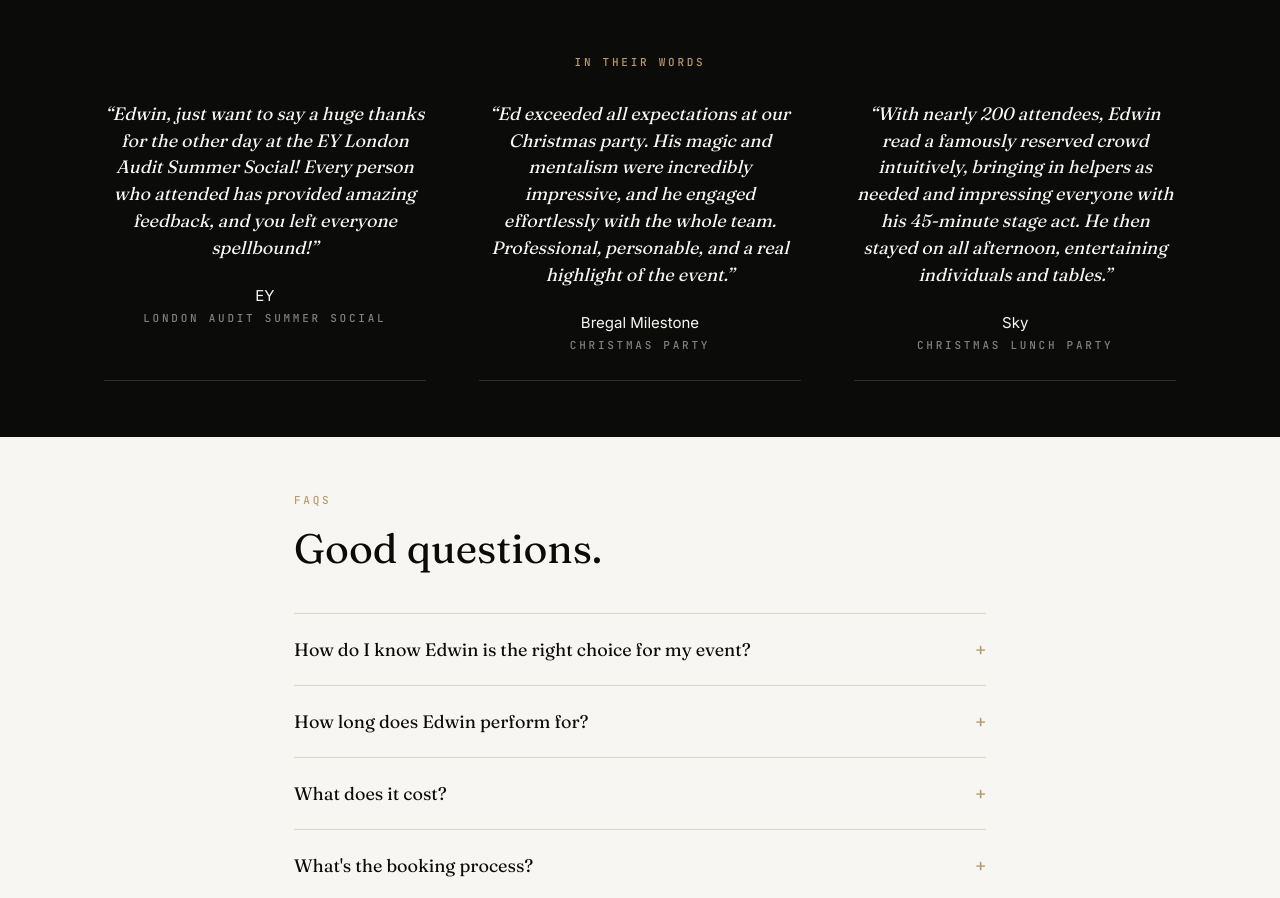
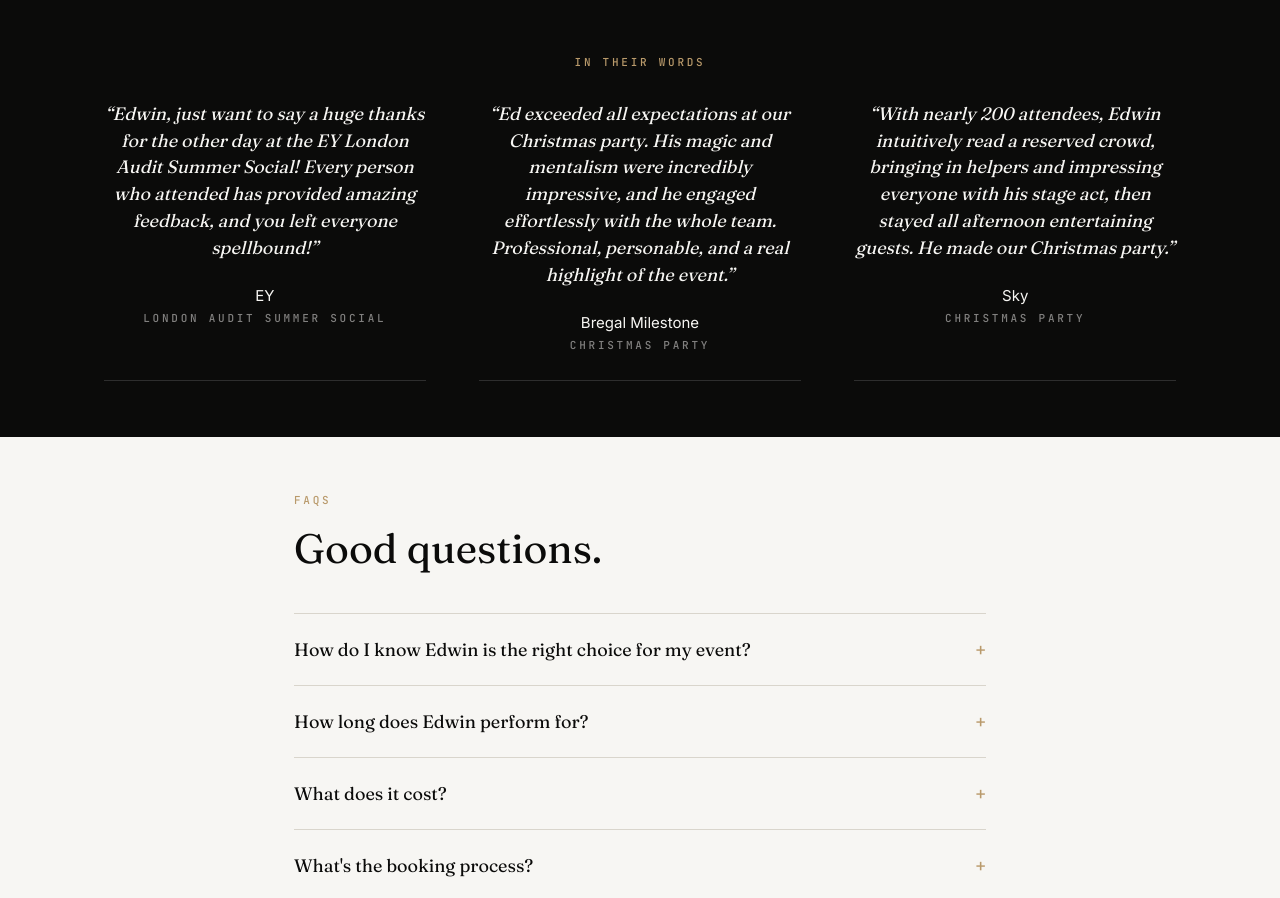
Before and after one commit to themodernmentalist/themodernmentalist-website, a Next.js app: page /corporate in a window 1280 px wide. Shown: the part 2191-3089 px from the top of the page. Built offline with nearby package versions, Linux system fonts and the light colour scheme.

Commit message:
Trim Sky quote for line-length balance, restore closing line, rename to Christmas Party

```diff
--- a/src/components/corporate/Testimonials.tsx
+++ b/src/components/corporate/Testimonials.tsx
@@ -16,9 +16,9 @@ const quotes = [
   },
   {
     quote:
-      "With nearly 200 attendees, Edwin read a famously reserved crowd intuitively, bringing in helpers as needed and impressing everyone with his 45-minute stage act. He then stayed on all afternoon, entertaining individuals and tables.",
+      "With nearly 200 attendees, Edwin intuitively read a reserved crowd, bringing in helpers and impressing everyone with his stage act, then stayed all afternoon entertaining guests. He made our Christmas party.",
     name: "Sky",
-    role: "Christmas Lunch Party",
+    role: "Christmas Party",
   },
 ];
 
```
